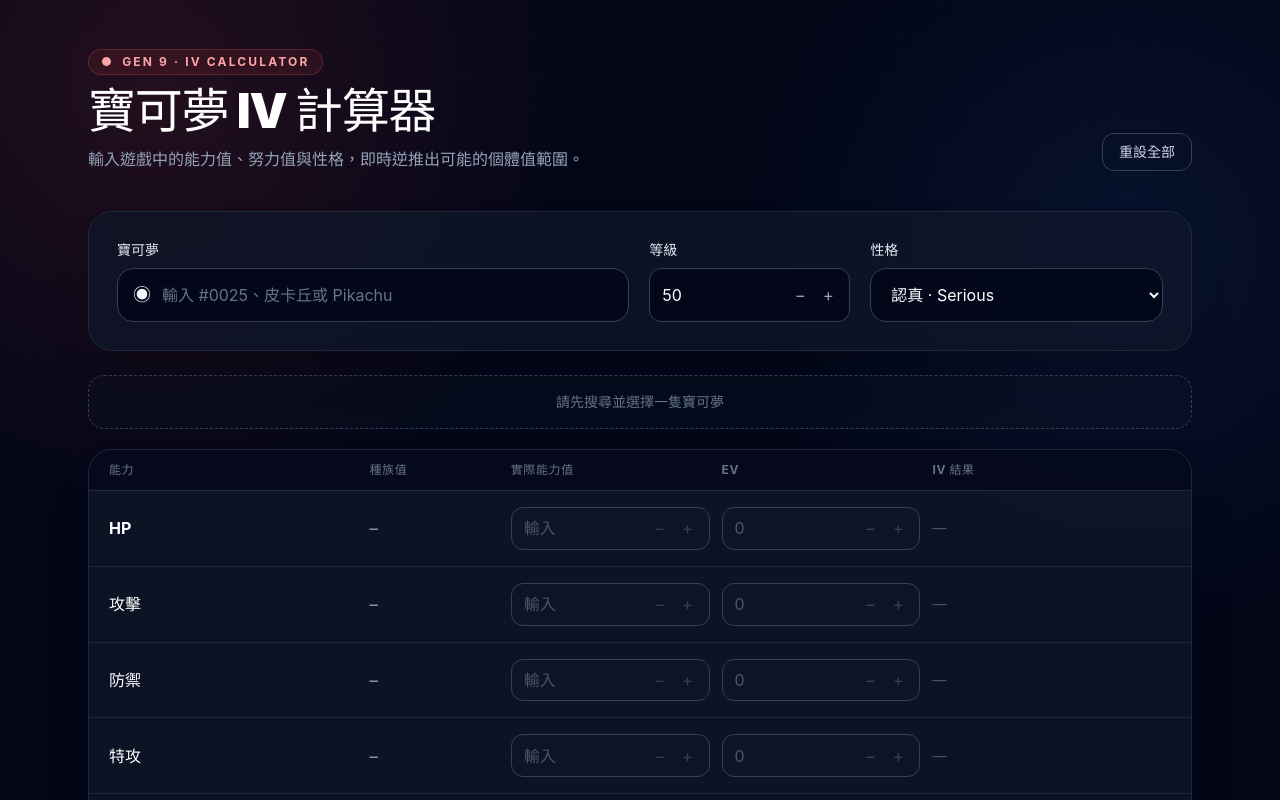
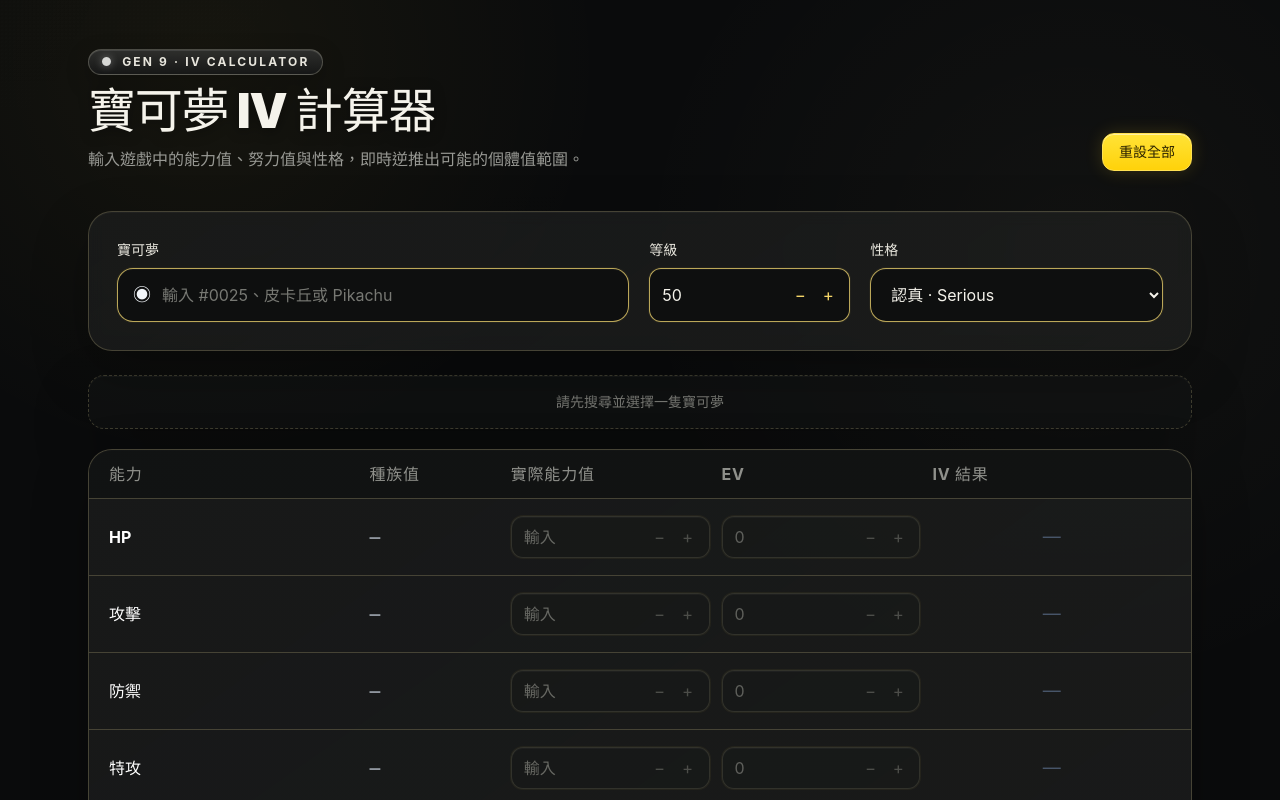
Before and after one commit to Peatle/my-poke-calc, a React (Vite) app: page / in a window 1280 px wide. Shown: the top 800 px of the page. Built offline with nearby package versions, Linux system fonts and the light colour scheme.

Commit message:
style: refresh calculator color palette

```diff
--- a/src/App.css
+++ b/src/App.css
@@ -1,11 +1,22 @@
 .app-shell {
+  --color-canvas: #0a0b0c;
+  --color-surface: rgb(26 27 27 / 88%);
+  --color-surface-soft: rgb(31 32 31 / 72%);
+  --color-surface-deep: rgb(13 14 14 / 86%);
+  --color-line: rgb(213 199 144 / 24%);
+  --color-line-strong: rgb(237 211 111 / 78%);
+  --color-accent: #ffd91a;
+  --color-accent-soft: #f4d568;
+  --color-accent-ink: #2a2200;
+  --color-text: #f5f3eb;
+  --color-muted: #989994;
   position: relative;
   isolation: isolate;
   overflow-x: hidden;
   background:
-    radial-gradient(circle at 12% 8%, rgb(239 68 68 / 14%), transparent 28rem),
-    radial-gradient(circle at 88% 24%, rgb(59 130 246 / 10%), transparent 24rem),
-    #020617;
+    radial-gradient(circle at 16% 6%, rgb(255 220 65 / 5%), transparent 25rem),
+    radial-gradient(circle at 84% 24%, rgb(255 242 181 / 3%), transparent 28rem),
+    var(--color-canvas);
 }
 
 .app-shell::before {
@@ -14,12 +25,132 @@
   inset: 0;
   content: '';
   pointer-events: none;
-  opacity: 0.22;
+  opacity: 0.28;
   background-image:
-    linear-gradient(rgb(148 163 184 / 7%) 1px, transparent 1px),
-    linear-gradient(90deg, rgb(148 163 184 / 7%) 1px, transparent 1px);
-  background-size: 36px 36px;
-  mask-image: linear-gradient(to bottom, black, transparent 70%);
+    linear-gradient(115deg, rgb(255 255 255 / 1.5%), transparent 45%),
+    radial-gradient(circle at center, rgb(255 255 255 / 2%) 0 1px, transparent 1px);
+  background-size: 100% 100%, 4px 4px;
+  mask-image: linear-gradient(to bottom, black, transparent 82%);
+}
+
+.brand-kicker {
+  border-color: rgb(224 219 195 / 26%);
+  color: #e8e6dd;
+  background: linear-gradient(180deg, rgb(53 54 53 / 80%), rgb(23 24 24 / 85%));
+  box-shadow:
+    inset 0 1px rgb(255 255 255 / 10%),
+    0 8px 24px rgb(0 0 0 / 24%);
+}
+
+.brand-kicker-dot {
+  color: #d7d8d5;
+  text-shadow: 0 0 8px rgb(255 255 255 / 38%);
+}
+
+.page-title {
+  color: var(--color-text);
+  text-shadow: 0 2px 14px rgb(0 0 0 / 45%);
+}
+
+.page-copy,
+.footer-copy {
+  color: var(--color-muted);
+}
+
+.reset-button {
+  border: 1px solid #ffe153;
+  color: var(--color-accent-ink);
+  background: linear-gradient(180deg, #ffe337, #ffd20a);
+  box-shadow:
+    inset 0 1px rgb(255 255 255 / 52%),
+    0 0 18px rgb(255 214 28 / 16%);
+}
+
+.reset-button:hover {
+  border-color: #fff0a2;
+  color: #171200;
+  background: #ffe551;
+  box-shadow:
+    inset 0 1px rgb(255 255 255 / 60%),
+    0 0 24px rgb(255 214 28 / 25%);
+}
+
+.surface-panel,
+.selected-card,
+.empty-card,
+.stats-panel {
+  border-color: var(--color-line);
+  background: linear-gradient(145deg, var(--color-surface), var(--color-surface-soft));
+  box-shadow:
+    inset 0 1px rgb(255 255 255 / 3%),
+    0 22px 55px rgb(0 0 0 / 25%);
+}
+
+.field-label {
+  color: #e8e6dd;
+}
+
+.select-control,
+.search-control {
+  border-color: var(--color-line-strong);
+  color: var(--color-text);
+  background: var(--color-surface-deep);
+  box-shadow:
+    inset 0 1px rgb(255 255 255 / 3%),
+    0 0 0 1px rgb(255 218 74 / 5%);
+}
+
+.select-control:focus,
+.search-control:focus {
+  border-color: var(--color-accent-soft);
+  box-shadow:
+    0 0 0 3px rgb(255 217 26 / 12%),
+    0 0 20px rgb(255 217 26 / 8%);
+}
+
+.search-control::placeholder {
+  color: #777873;
+}
+
+.selected-card {
+  background: rgb(25 26 25 / 72%);
+}
+
+.empty-card {
+  border-style: dashed;
+  color: #777873;
+  background: rgb(21 22 22 / 52%);
+}
+
+.stats-header {
+  color: #8f908b;
+  background: rgb(16 17 17 / 72%);
+}
+
+.stat-row {
+  border-color: var(--color-line);
+}
+
+.stat-row:hover {
+  background: rgb(255 225 102 / 2.5%);
+}
+
+.result-cell {
+  color: #f5f0d7;
+}
+
+.suggestions-panel {
+  border-color: var(--color-line);
+  background: #111212;
+}
+
+.suggestion-active {
+  color: var(--color-text);
+  background: rgb(255 217 26 / 12%);
+}
+
+.suggestion-id {
+  color: var(--color-accent-soft);
 }
 
 .number-input-wrap {
@@ -30,12 +161,15 @@
 .number-input {
   width: 100%;
   min-width: 0;
-  border: 1px solid rgb(51 65 85);
+  border: 1px solid var(--color-line-strong);
   border-radius: 0.75rem;
   height: 100%;
   padding: 0.65rem 4.25rem 0.65rem 0.75rem;
-  color: white;
-  background: rgb(2 6 23 / 80%);
+  color: var(--color-text);
+  background: var(--color-surface-deep);
+  box-shadow:
+    inset 0 1px rgb(255 255 255 / 3%),
+    0 0 0 1px rgb(255 218 74 / 5%);
   outline: none;
   transition:
     border-color 160ms ease,
@@ -43,18 +177,21 @@
 }
 
 .number-input:focus {
-  border-color: rgb(248 113 113);
-  box-shadow: 0 0 0 4px rgb(239 68 68 / 10%);
+  border-color: var(--color-accent-soft);
+  box-shadow:
+    0 0 0 3px rgb(255 217 26 / 12%),
+    0 0 20px rgb(255 217 26 / 8%);
 }
 
 .number-input:disabled {
   cursor: not-allowed;
-  color: rgb(71 85 105);
-  background: rgb(15 23 42 / 55%);
+  color: #5f605c;
+  border-color: rgb(120 116 94 / 28%);
+  background: rgb(25 26 25 / 58%);
 }
 
 .number-input::placeholder {
-  color: rgb(71 85 105);
+  color: #676863;
 }
 
 .number-input::-webkit-inner-spin-button,
@@ -83,7 +220,7 @@
   height: 1.9rem;
   padding: 0;
   border: 0;
-  color: rgb(148 163 184);
+  color: var(--color-accent-soft);
   font-size: 1.05rem;
   line-height: 1;
   background: transparent;
@@ -95,7 +232,8 @@
 
 .number-stepper-button:hover:not(:disabled),
 .number-stepper-button:focus-visible {
-  color: rgb(248 113 113);
+  color: #fff2a0;
+  text-shadow: 0 0 10px rgb(255 217 26 / 45%);
 }
 
 .number-stepper-button:active:not(:disabled) {
@@ -108,5 +246,5 @@
 
 .number-stepper-button:disabled {
   cursor: not-allowed;
-  color: rgb(51 65 85);
+  color: #4c4d49;
 }
--- a/src/App.tsx
+++ b/src/App.tsx
@@ -150,19 +150,19 @@
       <div className="mx-auto w-full max-w-6xl px-4 py-8 sm:px-6 sm:py-12">
         <header className="mb-8 flex flex-col gap-5 sm:mb-10 sm:flex-row sm:items-end sm:justify-between">
           <div>
-            <div className="mb-3 inline-flex items-center gap-2 rounded-full border border-red-400/20 bg-red-500/10 px-3 py-1 text-xs font-bold tracking-[0.18em] text-red-300">
-              <span aria-hidden="true">●</span>
+            <div className="brand-kicker mb-3 inline-flex items-center gap-2 rounded-full border px-3 py-1 text-xs font-bold tracking-[0.18em]">
+              <span aria-hidden="true" className="brand-kicker-dot">●</span>
               GEN 9 · IV CALCULATOR
             </div>
-            <h1 className="text-3xl font-black tracking-tight text-white sm:text-5xl">
+            <h1 className="page-title text-3xl font-black tracking-tight sm:text-5xl">
               寶可夢 IV 計算器
             </h1>
-            <p className="mt-3 max-w-2xl text-sm leading-6 text-slate-400 sm:text-base">
+            <p className="page-copy mt-3 max-w-2xl text-sm leading-6 sm:text-base">
               輸入遊戲中的能力值、努力值與性格，即時逆推出可能的個體值範圍。
             </p>
           </div>
           <button
-            className="self-start rounded-xl border border-slate-700 px-4 py-2 text-sm font-semibold text-slate-300 transition hover:border-slate-500 hover:bg-slate-800 hover:text-white sm:self-auto"
+            className="reset-button self-start rounded-xl px-4 py-2 text-sm font-semibold transition sm:self-auto"
             onClick={resetForm}
             type="button"
           >
@@ -170,7 +170,7 @@
           </button>
         </header>
 
-        <section className="mb-6 grid gap-5 rounded-3xl border border-slate-800 bg-slate-900/75 p-5 shadow-2xl shadow-black/20 backdrop-blur sm:grid-cols-2 sm:p-7 lg:grid-cols-[1.4fr_0.55fr_0.8fr]">
+        <section className="surface-panel mb-6 grid gap-5 rounded-3xl border p-5 backdrop-blur sm:grid-cols-2 sm:p-7 lg:grid-cols-[1.4fr_0.55fr_0.8fr]">
           <PokemonSearch
             onQueryChange={setPokemonQuery}
             onSelect={selectPokemon}
@@ -180,7 +180,7 @@
 
           <div>
             <label
-              className="mb-2 block text-sm font-semibold text-slate-200"
+              className="field-label mb-2 block text-sm font-semibold"
               htmlFor="level"
             >
               等級
@@ -205,13 +205,13 @@
 
           <div>
             <label
-              className="mb-2 block text-sm font-semibold text-slate-200"
+              className="field-label mb-2 block text-sm font-semibold"
               htmlFor="nature"
             >
               性格
             </label>
             <select
-              className="h-[54px] w-full rounded-2xl border border-slate-700 bg-slate-950/80 px-4 text-base text-white outline-none transition focus:border-red-400 focus:ring-4 focus:ring-red-500/10"
+              className="select-control h-[54px] w-full rounded-2xl border px-4 text-base outline-none transition"
               id="nature"
               onChange={(event) => setNatureId(event.target.value)}
               value={natureId}
@@ -226,9 +226,9 @@
         </section>
 
         {selectedPokemon ? (
-          <section className="mb-5 flex flex-wrap items-center justify-between gap-3 rounded-2xl border border-slate-800 bg-slate-900/50 px-5 py-4">
+          <section className="selected-card mb-5 flex flex-wrap items-center justify-between gap-3 rounded-2xl border px-5 py-4">
             <div>
-              <span className="mr-3 font-mono text-sm font-bold text-red-300">
+              <span className="suggestion-id mr-3 font-mono text-sm font-bold">
                 {formatDexNumber(selectedPokemon.id)}
               </span>
               <span className="text-lg font-black text-white">
@@ -249,13 +249,13 @@
             </div>
           </section>
         ) : (
-          <section className="mb-5 rounded-2xl border border-dashed border-slate-700 bg-slate-900/30 px-5 py-4 text-center text-sm text-slate-500">
+          <section className="empty-card mb-5 rounded-2xl border px-5 py-4 text-center text-sm">
             請先搜尋並選擇一隻寶可夢
           </section>
         )}
 
-        <section className="overflow-hidden rounded-3xl border border-slate-800 bg-slate-900/80 shadow-2xl shadow-black/20">
-          <div className="hidden grid-cols-[1.25fr_0.65fr_1fr_1fr_1.2fr] gap-3 bg-slate-950/70 px-5 py-3 text-xs font-bold uppercase tracking-wider text-slate-500 sm:grid">
+        <section className="stats-panel overflow-hidden rounded-3xl border">
+          <div className="stats-header hidden grid-cols-[1.25fr_0.65fr_1fr_1fr_1.2fr] gap-3 px-5 py-3 text-base font-bold uppercase tracking-wider sm:grid">
             <span>能力</span>
             <span>種族值</span>
             <span>實際能力值</span>
@@ -279,7 +279,7 @@
           ))}
         </section>
 
-        <footer className="mt-6 flex flex-col gap-2 px-2 text-xs leading-5 text-slate-500 sm:flex-row sm:justify-between">
+        <footer className="footer-copy mt-6 flex flex-col gap-2 px-2 text-xs leading-5 sm:flex-row sm:justify-between">
           <p>適用 Gen 9 一般 IV 規則；結果會受等級、性格與 EV 影響。</p>
           <p>資料來源：PokeAPI</p>
         </footer>
--- a/src/components/PokemonSearch.tsx
+++ b/src/components/PokemonSearch.tsx
@@ -70,7 +70,7 @@
   return (
     <div className="relative">
       <label
-        className="mb-2 block text-sm font-semibold text-slate-200"
+        className="field-label mb-2 block text-sm font-semibold"
         htmlFor="pokemon-search"
       >
         寶可夢
@@ -92,7 +92,7 @@
           aria-controls={listboxId}
           aria-expanded={isOpen}
           autoComplete="off"
-          className="w-full rounded-2xl border border-slate-700 bg-slate-950/80 py-3.5 pl-11 pr-4 text-base text-white outline-none transition placeholder:text-slate-500 focus:border-red-400 focus:ring-4 focus:ring-red-500/10"
+          className="search-control w-full rounded-2xl border py-3.5 pl-11 pr-4 text-base outline-none transition"
           id="pokemon-search"
           onChange={(event) => {
             onQueryChange(event.target.value)
@@ -110,7 +110,7 @@
 
       {isOpen && (
         <ul
-          className="absolute z-30 mt-2 max-h-80 w-full overflow-auto rounded-2xl border border-slate-700 bg-slate-950 p-2 shadow-2xl shadow-black/40"
+          className="suggestions-panel absolute z-30 mt-2 max-h-80 w-full overflow-auto rounded-2xl border p-2 shadow-2xl shadow-black/40"
           id={listboxId}
           role="listbox"
         >
@@ -120,7 +120,7 @@
                 aria-selected={selectedPokemon?.key === pokemon.key}
                 className={`cursor-pointer rounded-xl px-3 py-2.5 transition ${
                   index === activeIndex
-                    ? 'bg-red-500/15 text-white'
+                    ? 'suggestion-active'
                     : 'text-slate-300 hover:bg-slate-800'
                 }`}
                 id={`${listboxId}-${index}`}
@@ -130,7 +130,7 @@
                 onClick={() => selectPokemon(pokemon)}
                 role="option"
               >
-                <span className="mr-3 font-mono text-xs font-bold text-red-300">
+                <span className="suggestion-id mr-3 font-mono text-xs font-bold">
                   {formatDexNumber(pokemon.id)}
                 </span>
                 <span className="font-semibold">{pokemon.displayName}</span>
--- a/src/components/StatRow.tsx
+++ b/src/components/StatRow.tsx
@@ -47,7 +47,7 @@
 
   if (result.kind === 'shedinja') {
     return (
-      <span className="text-xs leading-5 text-amber-300">
+      <span className="text-base leading-6 text-amber-300">
         <span className="block">HP 固定為 1</span>
         <span className="block">無法逆推 IV</span>
       </span>
@@ -55,7 +55,7 @@
   }
 
   if (result.kind === 'error') {
-    return <span className="text-xs leading-5 text-red-300">{result.message}</span>
+    return <span className="text-base leading-6 text-red-300">{result.message}</span>
   }
 
   const isPerfect = result.min === 31 && result.max === 31
@@ -64,12 +64,12 @@
     <span
       className={
         isPerfect
-          ? 'inline-flex items-center gap-2 rounded-full bg-amber-400/15 px-3 py-1 text-amber-300'
+          ? 'inline-flex items-center gap-2 text-amber-300'
           : 'font-bold text-white'
       }
     >
       <span>{result.min === result.max ? result.min : `${result.min}–${result.max}`}</span>
-      {isPerfect && <span className="text-xs font-bold">最棒</span>}
+      {isPerfect && <span className="text-base font-bold">最棒</span>}
     </span>
   )
 }
@@ -84,18 +84,18 @@
   onChange,
 }: StatRowProps) {
   return (
-    <div className="grid gap-3 border-t border-slate-800 px-4 py-4 sm:grid-cols-[1.25fr_0.65fr_1fr_1fr_1.2fr] sm:items-center sm:px-5">
+    <div className="stat-row grid gap-3 border-t px-4 py-4 transition-colors sm:grid-cols-[1.25fr_0.65fr_1fr_1fr_1.2fr] sm:items-center sm:px-5">
       <div className="flex items-center justify-between sm:block">
         <div className="font-bold text-white">
           {label}
           <NatureBadge modifier={natureModifier} />
         </div>
         <div className="text-sm text-slate-500 sm:hidden">
-          種族值 <span className="font-mono text-slate-300">{baseStat ?? '—'}</span>
+          種族值 <span className="font-mono text-lg text-slate-300">{baseStat ?? '—'}</span>
         </div>
       </div>
 
-      <div className="hidden font-mono text-sm text-slate-300 sm:block">
+      <div className="hidden font-mono text-lg text-slate-300 sm:block">
         {baseStat ?? '—'}
       </div>
 
@@ -129,7 +129,7 @@
         <span className="text-xs font-semibold text-slate-500 sm:sr-only">IV 結果</span>
         <div
           aria-live="polite"
-          className="min-h-8 text-sm sm:flex sm:items-center"
+          className="result-cell min-h-8 px-3 py-2 text-lg sm:flex sm:items-center sm:justify-center"
         >
           <ResultDisplay result={result} />
         </div>
--- a/src/index.css
+++ b/src/index.css
@@ -4,8 +4,8 @@
 
 @layer base {
   :root {
-    color: #f8fafc;
-    background: #020617;
+    color: #f5f3eb;
+    background: #0a0b0c;
     font-family:
       Inter, ui-sans-serif, system-ui, -apple-system, BlinkMacSystemFont,
       "Segoe UI", sans-serif;
```
